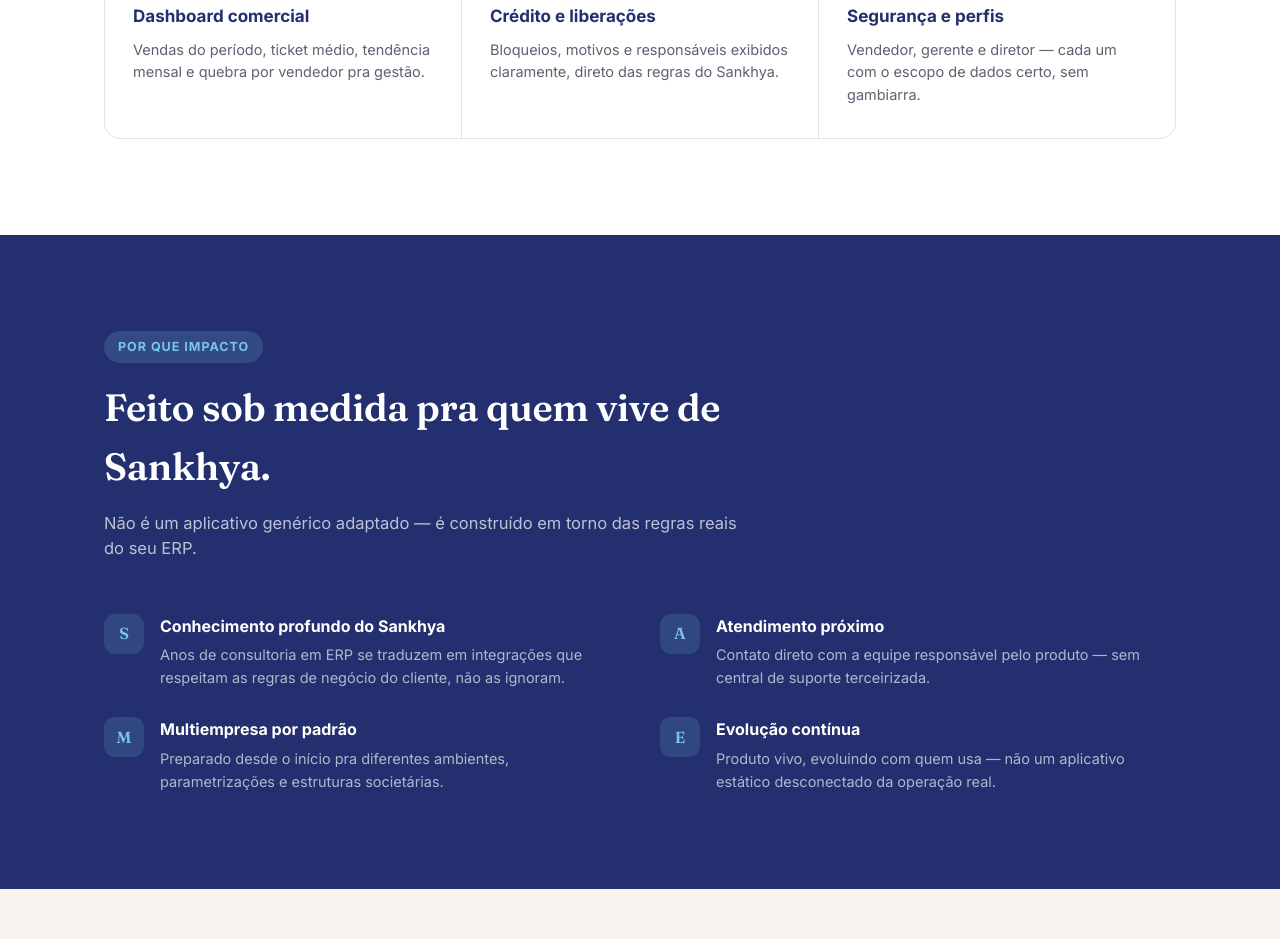
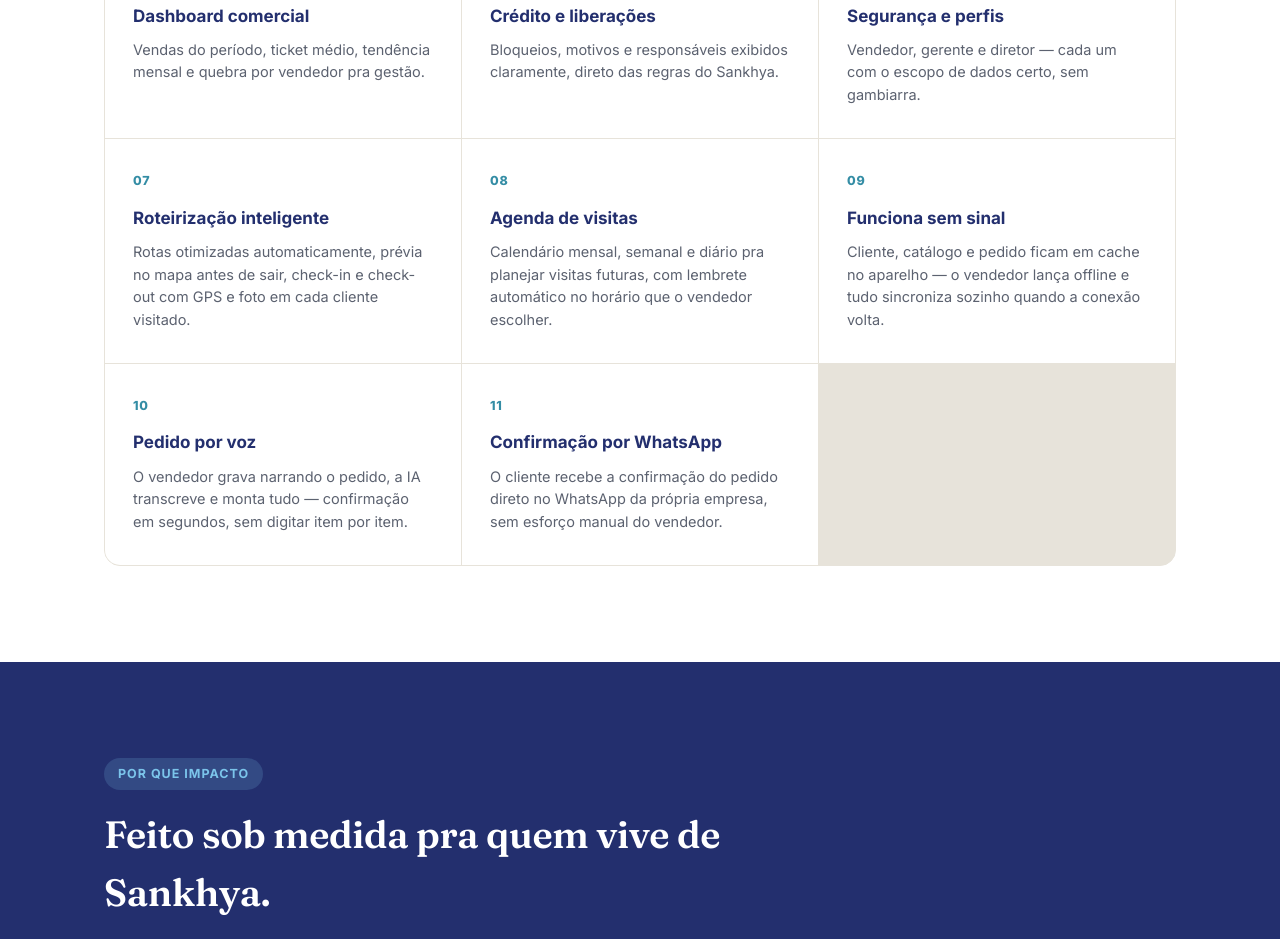
Before and after one commit to diogobruno-lab/impacto-site, a plain HTML site: page index.html in a window 1280 px wide. Shown: the part 1820-2759 px from the top of the page. Drawn offline with Linux system fonts and the light colour scheme.

Commit message:
Add 5 modules: Roteirização, Agenda, Offline, Pedido por voz, WhatsApp
Site was listing only 6 features; app has shipped substantially more since.

```diff
--- a/index.html
+++ b/index.html
@@ -271,6 +271,31 @@
         <h3>Segurança e perfis</h3>
         <p>Vendedor, gerente e diretor — cada um com o escopo de dados certo, sem gambiarra.</p>
       </div>
+      <div class="module">
+        <span class="num">07</span>
+        <h3>Roteirização inteligente</h3>
+        <p>Rotas otimizadas automaticamente, prévia no mapa antes de sair, check-in e check-out com GPS e foto em cada cliente visitado.</p>
+      </div>
+      <div class="module">
+        <span class="num">08</span>
+        <h3>Agenda de visitas</h3>
+        <p>Calendário mensal, semanal e diário pra planejar visitas futuras, com lembrete automático no horário que o vendedor escolher.</p>
+      </div>
+      <div class="module">
+        <span class="num">09</span>
+        <h3>Funciona sem sinal</h3>
+        <p>Cliente, catálogo e pedido ficam em cache no aparelho — o vendedor lança offline e tudo sincroniza sozinho quando a conexão volta.</p>
+      </div>
+      <div class="module">
+        <span class="num">10</span>
+        <h3>Pedido por voz</h3>
+        <p>O vendedor grava narrando o pedido, a IA transcreve e monta tudo — confirmação em segundos, sem digitar item por item.</p>
+      </div>
+      <div class="module">
+        <span class="num">11</span>
+        <h3>Confirmação por WhatsApp</h3>
+        <p>O cliente recebe a confirmação do pedido direto no WhatsApp da própria empresa, sem esforço manual do vendedor.</p>
+      </div>
     </div>
   </div>
 </section>
```
